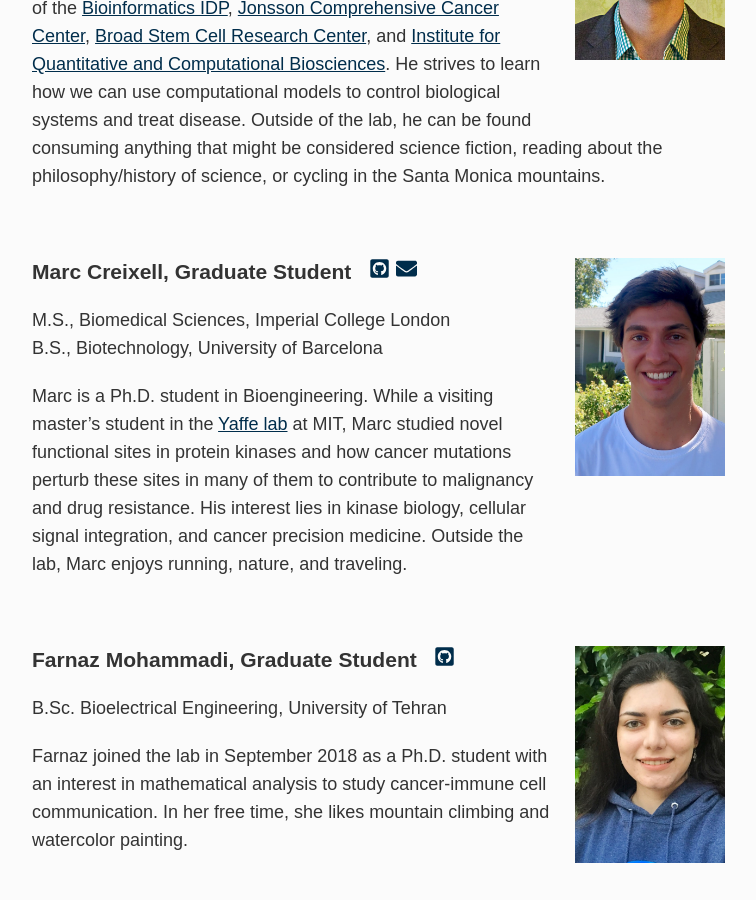
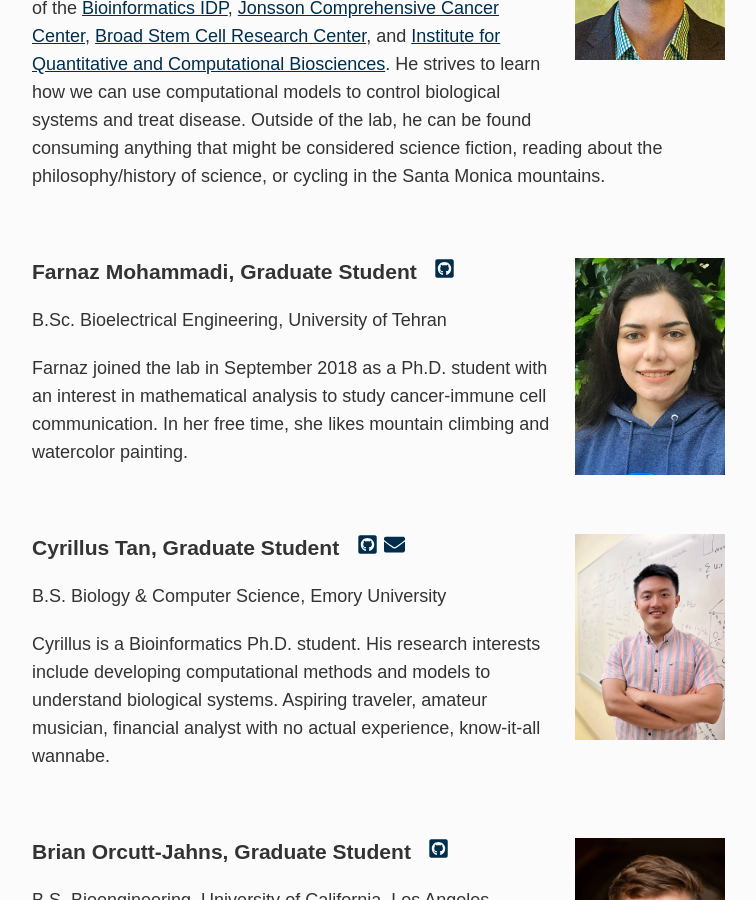
Before and after one commit to meyer-lab/asmlab.org, a Jekyll site: the page built from team/index.md, in a window 1280 px wide and 900 px high, scrolled down 799 px. Shown: the whole window, without its empty margins (253-1009 px from the left). Built offline with Jekyll 4.4.1, drawn with Linux system fonts in a browser that asks for light colours; some web fonts are replaced; some of the changed text lies outside the part shown.

Commit message:
Move down Marc and Scott

```diff
--- a/team/index.md
+++ b/team/index.md
@@ -11,15 +11,6 @@
 B.S., Bioengineering, University of California, Los Angeles
 
 Aaron is an Assistant Professor of [Bioengineering](https://www.bioeng.ucla.edu) and a member of the [Bioinformatics IDP](https://bioinformatics.ucla.edu), [Jonsson Comprehensive Cancer Center](https://cancer.ucla.edu), [Broad Stem Cell Research Center](https://stemcell.ucla.edu), and [Institute for Quantitative and Computational Biosciences](https://qcb.ucla.edu). He strives to learn how we can use computational models to control biological systems and treat disease. Outside of the lab, he can be found consuming anything that might be considered science fiction, reading about the philosophy/history of science, or cycling in the Santa Monica mountains.
-
-<br />
-
-<div class="span_3 right"><img src="/public/photos/marcc.jpg" width="150px" alt="Marc's picture" /></div>
-### Marc Creixell, Graduate Student&nbsp;&nbsp;&nbsp;<a href="https://github.com/mcreixell"><svg class="svg-icon"><use xlink:href="#fa-github"></use></svg></a>  <a href="mailto:creixell@g.ucla.edu"><svg class="svg-icon"><use xlink:href="#fa-envelope"></use></svg></a>
-M.S., Biomedical Sciences, Imperial College London
-B.S., Biotechnology, University of Barcelona
-
-Marc is a Ph.D. student in Bioengineering. While a visiting master’s student in the [Yaffe lab](https://yaffelab.mit.edu) at MIT, Marc studied novel functional sites in protein kinases and how cancer mutations perturb these sites in many of them to contribute to malignancy and drug resistance. His interest lies in kinase biology, cellular signal integration, and cancer precision medicine. Outside the lab, Marc enjoys running, nature, and traveling.
 
 <br />
 
@@ -71,12 +62,6 @@
 Michelle joined the lab in Spring 2022 as a bioengineering Ph.D. student. During her earlier studies, she worked on developing an injectable polymer for treating cerebral aneurysms and researched the extreme properties of amyloid materials through individual fibril analysis. Her research interests include therapeutic resistance in cancer. Outside of the lab, Michelle enjoys playing Animal Crossing and Mario Kart, consuming sweets, and volunteering at the West LA animal shelter.
 
 <br />
-
-<div class="span_3 right"><img src="/public/photos/staylor.jpg" width="150px" alt="Scott's picture" /></div>
-### Scott Taylor, Development Engineer&nbsp;&nbsp;&nbsp;<a href="https://github.com/scottdtaylor95"><svg class="svg-icon"><use xlink:href="#fa-github"></use></svg></a>
-B.S. Cell & Molecular Biology, University of California, Los Angeles
-
-<br />
 <br />
 <br />
 <br />
```
Also changed, not shown: other parts of team/index.md (+5 -1 lines).
